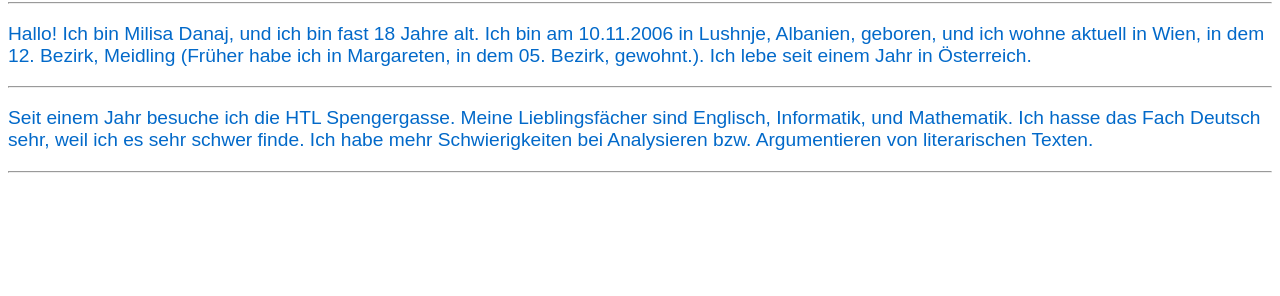
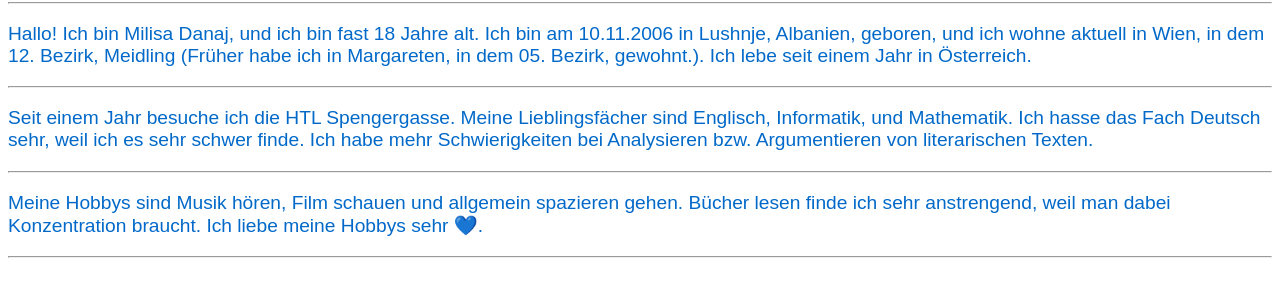
Before and after one commit to MilisaDanaj10/Private, a plain HTML site: page 2024-10-03_html/index.html in a window 1280 px wide. Shown: the part 78-374 px from the top of the page. Drawn offline with Linux system fonts and the light colour scheme.

Commit message:
meine brandneue website!!

```diff
--- a/2024-10-03_html/index.html
+++ b/2024-10-03_html/index.html
@@ -13,5 +13,7 @@
     <hr>
     <p>Seit einem Jahr besuche ich die HTL Spengergasse. Meine Lieblingsfächer sind Englisch, Informatik, und Mathematik. Ich hasse das Fach Deutsch sehr, weil ich es sehr schwer finde. Ich habe mehr Schwierigkeiten bei Analysieren bzw. Argumentieren von literarischen Texten.</p>
     <hr>
+    <p>Meine Hobbys sind Musik hören, Film schauen und allgemein spazieren gehen. Bücher lesen finde ich sehr anstrengend, weil man dabei Konzentration braucht. Ich liebe meine Hobbys sehr 💙.</p>
+    <hr>
 </body>
 </html>
```
